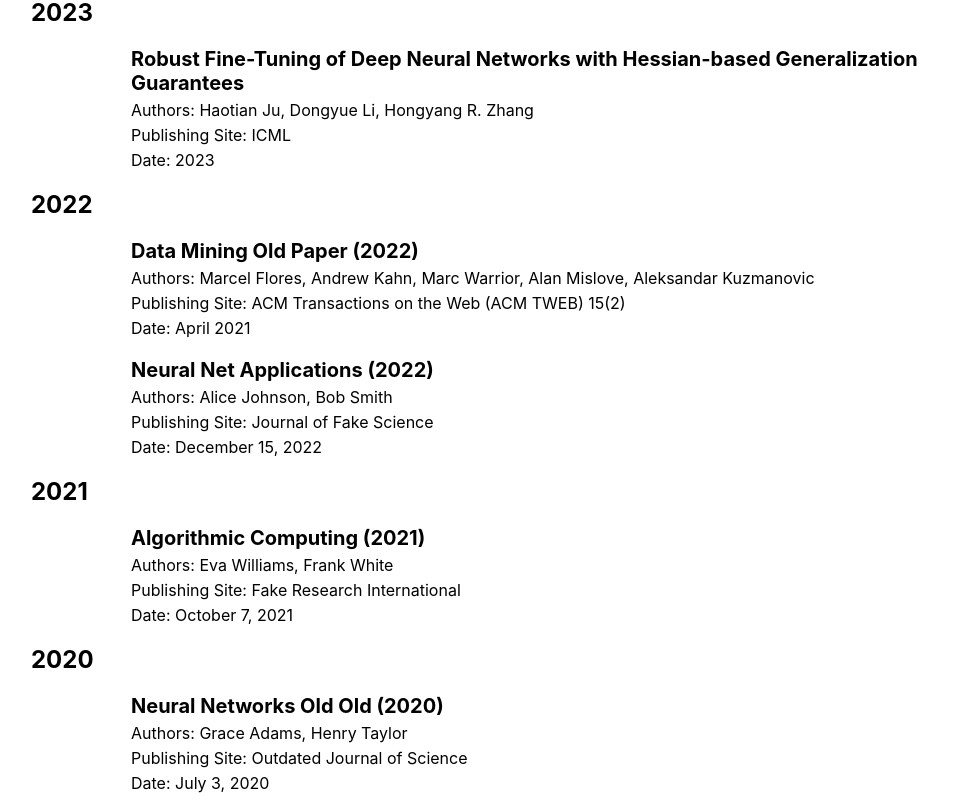
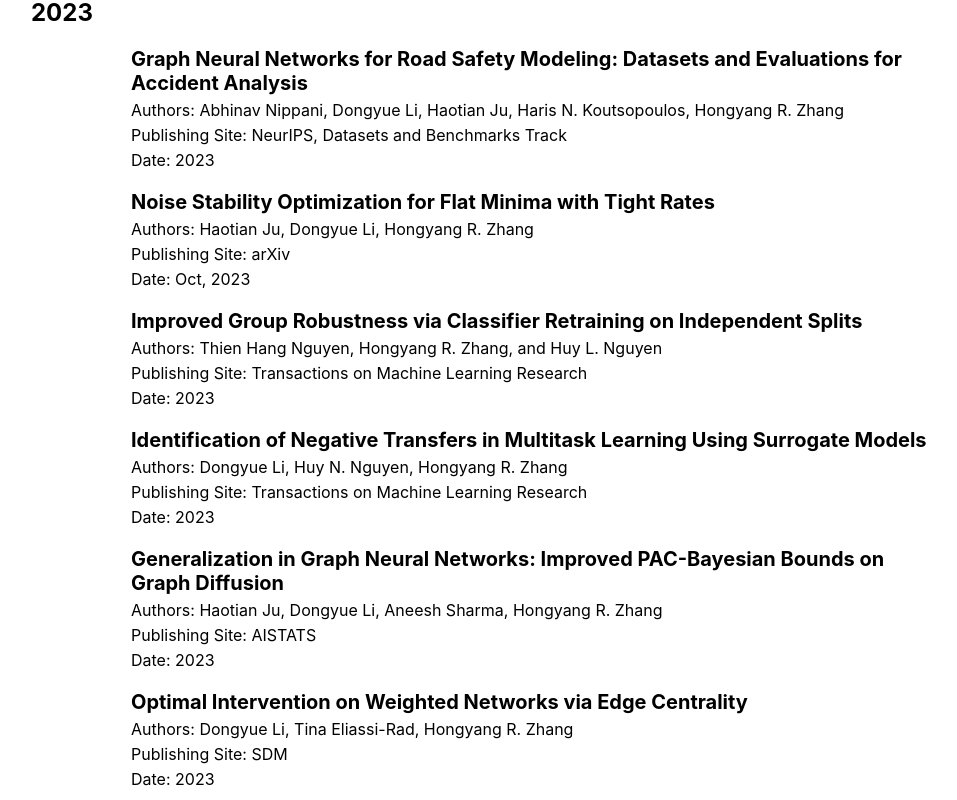
Before and after one commit to VirtuosoResearch/virtuosoresearch.github.io, a React (Create React App) app in the folder virtuoso_research/: page /publications in a window 1280 px wide. Shown: the part 380-1180 px from the top of the page, without its empty margins (109-1066 px from the left). Built offline with nearby package versions, Linux system fonts and the light colour scheme.

Commit message:
add pubs

```diff
--- a/virtuoso_research/src/Publications.tsx
+++ b/virtuoso_research/src/Publications.tsx
@@ -6,43 +6,99 @@
 const publications = [
     {
         year: 2023,
+        title: "Graph Neural Networks for Road Safety Modeling: Datasets and Evaluations for Accident Analysis",
+        authors: "Abhinav Nippani, Dongyue Li, Haotian Ju, Haris N. Koutsopoulos, Hongyang R. Zhang",
+        publishingSite: "NeurIPS, Datasets and Benchmarks Track",
+        date: "2023",
+        topic: "Graph Neural Networks",
+    },
+    {
+        year: 2023,
+        title: "Noise Stability Optimization for Flat Minima with Tight Rates",
+        authors: "Haotian Ju, Dongyue Li, Hongyang R. Zhang",
+        publishingSite: "arXiv",
+        date: "Oct, 2023",
+        topic: "Algorithms",
+    },
+    {
+        year: 2023,
+        title: "Improved Group Robustness via Classifier Retraining on Independent Splits",
+        authors: "Thien Hang Nguyen, Hongyang R. Zhang, and Huy L. Nguyen",
+        publishingSite: "Transactions on Machine Learning Research",
+        date: "2023",
+        topic: "Multitask Learning, Fine-Tuning",
+    },
+    {
+        year: 2023,
+        title: "Identification of Negative Transfers in Multitask Learning Using Surrogate Models",
+        authors: "Dongyue Li, Huy N. Nguyen, Hongyang R. Zhang",
+        publishingSite: "Transactions on Machine Learning Research",
+        date: "2023",
+        topic: "Multitask Learning, Fine-Tuning",
+    },
+    {
+        year: 2023,
+        title: "Generalization in Graph Neural Networks: Improved PAC-Bayesian Bounds on Graph Diffusion",
+        authors: "Haotian Ju, Dongyue Li, Aneesh Sharma, Hongyang R. Zhang",
+        publishingSite: "AISTATS",
+        date: "2023",
+        topic: "Generalization Bounds",
+    },
+    {
+        year: 2023,
+        title: "Optimal Intervention on Weighted Networks via Edge Centrality",
+        authors: "Dongyue Li, Tina Eliassi-Rad, Hongyang R. Zhang",
+        publishingSite: "SDM",
+        date: "2023",
+        topic: "Algorithms",
+    },
+    {
+        year: 2022,
+        title: "Task Modeling: Approximating Multitask Predictions for Cross-task Transfer",
+        authors: "Dongyue Li, Huy L. Nguyen Hongyang R. Zhang",
+        publishingSite: "NeurIPS’22 Workshop on Distribution Shifts",
+        date: "Dec, 2022",
+        topic: "Multitask Learning, Fine-Tuning",
+    },
+    {
+        year: 2022,
         title: "Robust Fine-Tuning of Deep Neural Networks with Hessian-based Generalization Guarantees",
         authors: "Haotian Ju, Dongyue Li, Hongyang R. Zhang",
         publishingSite: "ICML",
-        date: "2023",
-        topic: "Multitask Learning",
+        date: "2022",
+        topic: "Multitask Learning, Fine-Tuning",
     },
     {
         year: 2022,
-        title: "Data Mining Old Paper (2022)",
-        authors: "Marcel Flores, Andrew Kahn, Marc Warrior, Alan Mislove, Aleksandar Kuzmanovic",
-        publishingSite: "ACM Transactions on the Web (ACM TWEB) 15(2)",
-        date: "April 2021",
-        topic: "Data Mining",
+        title: "Correct-N-Contrast: A Contrastive Approach for Improving Robustness to Spurious Correlations",
+        authors: "Michael Zhang, Nimit Sohoni, Hongyang R. Zhang, Chelsea Finn, and Christopher Ré",
+        publishingSite: "ICML",
+        date: "2022",
+        topic: "Multitask Learning, Fine-Tuning",
     },
     {
         year: 2022,
-        title: "Neural Net Applications (2022)",
-        authors: "Alice Johnson, Bob Smith",
-        publishingSite: "Journal of Fake Science",
-        date: "December 15, 2022",
-        topic: "Neural Networks",
+        title: "Incentive Ratio: A Game Theoretical Analysis of Market Equilibria",
+        authors: "Ning Chen, Xiaotie Deng, Bo Tang, Hongyang R. Zhang, and Jie Zhang",
+        publishingSite: "Information and Computation",
+        date: "2022",
+        topic: "Algorithms",
     },
     {
         year: 2021,
-        title: "Algorithmic Computing (2021)",
-        authors: "Eva Williams, Frank White",
-        publishingSite: "Fake Research International",
-        date: "October 7, 2021",
-        topic: "Algorithmic Computing",
+        title: "Improved Regularization and Robustness for Fine-tuning in Neural Networks",
+        authors: "Dongyue Li, Hongyang R. Zhang",
+        publishingSite: "NeurIPS",
+        date: "2021",
+        topic: "Multitask Learning, Fine-Tuning",
     },
     {
-        year: 2020,
-        title: "Neural Networks Old Old (2020)",
-        authors: "Grace Adams, Henry Taylor",
-        publishingSite: "Outdated Journal of Science",
-        date: "July 3, 2020",
-        topic: "Neural Networks",
+        year: 2021,
+        title: "Observational Supervision for Medical Image Classification using Gaze Data",
+        authors: "Khaled Saab, Sarah Hooper, Nimit Sohoni, ..., Hongyang R. Zhang, Daniel Rubin, and Christopher Ré",
+        publishingSite: "MICCAI",
+        date: "2021",
+        topic: "Multitask Learning, Fine-Tuning",
     },
 ];
 
```
